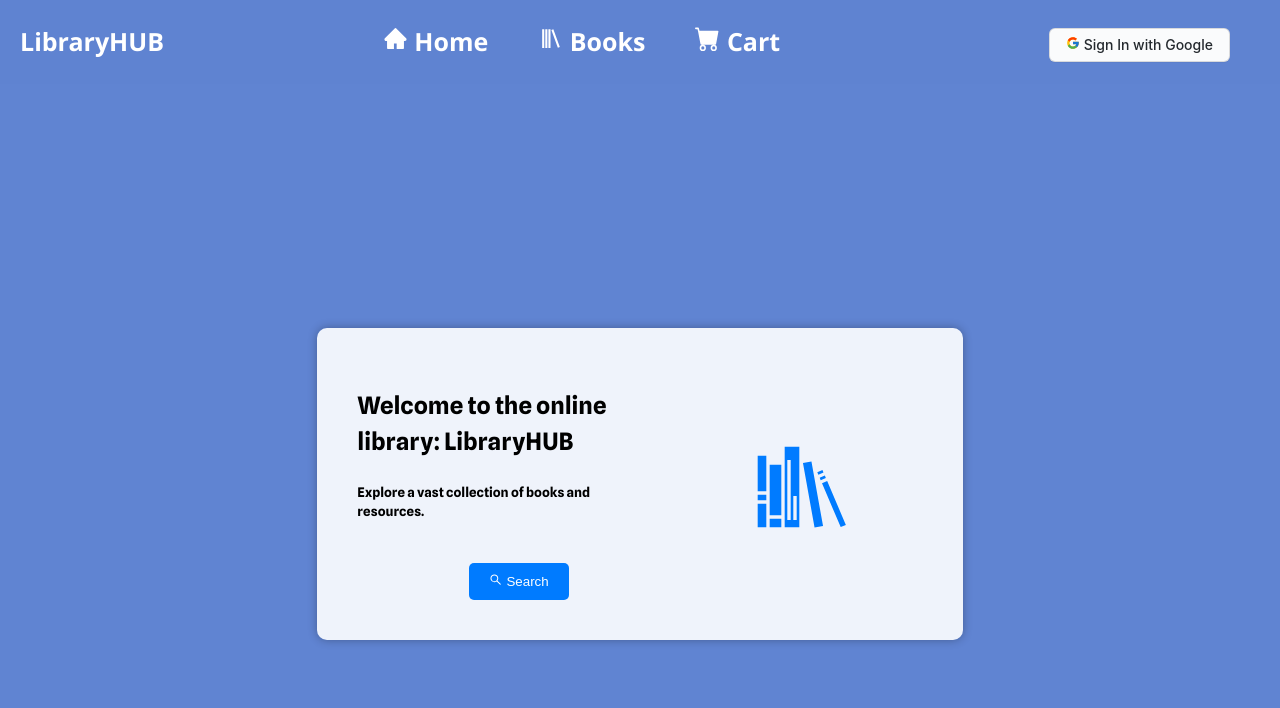
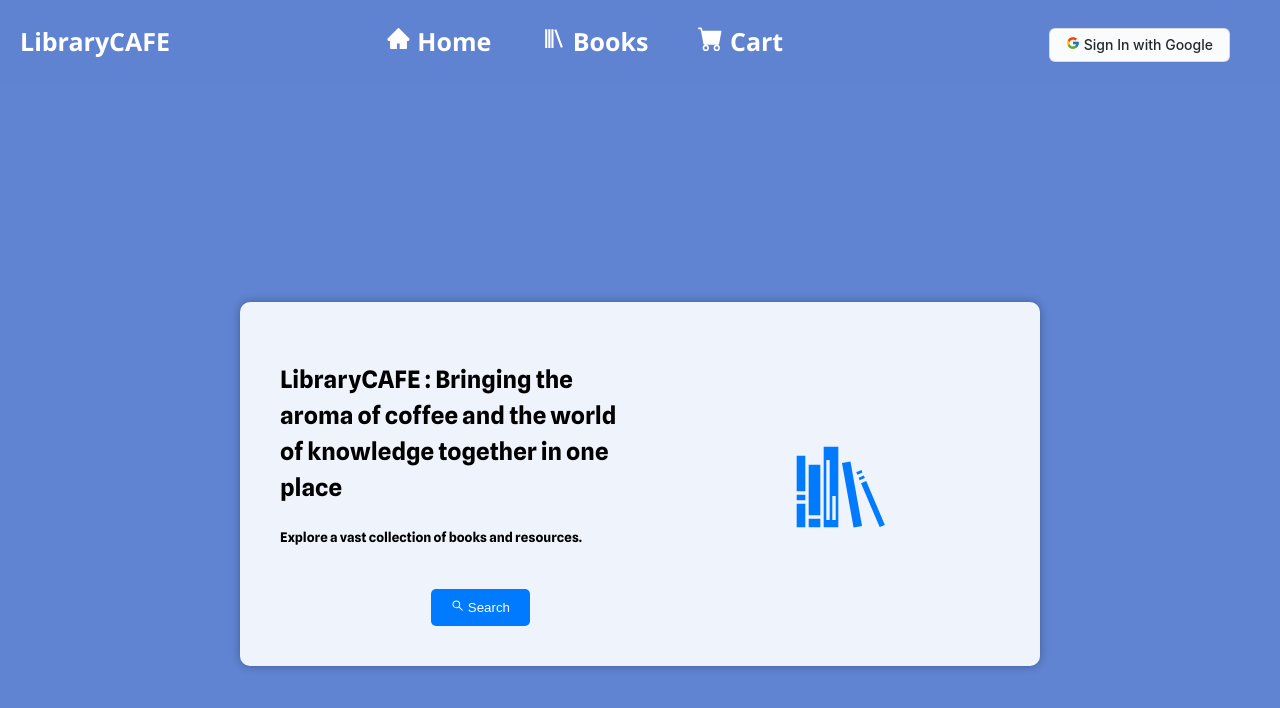
Before and after one commit to AgarwalMaddy/Dev-Rev-Task, a React (Create React App) app: page / in a window 1280 px wide. Shown: the top 708 px of the page. Built offline with nearby package versions, Linux system fonts and the light colour scheme; no server answers.

Commit message:
--finaltouches

```diff
--- a/public/index.html
+++ b/public/index.html
@@ -2,7 +2,7 @@
 <html lang="en">
   <head>
     <meta charset="utf-8" />
-    <link rel="icon" href="%PUBLIC_URL%/favicon.ico" />
+    <link rel="icon" href="logo.jpg" />
     <meta name="viewport" content="width=device-width, initial-scale=1" />
     <meta name="theme-color" content="#000000" />
     <meta
@@ -24,7 +24,7 @@
       work correctly both with client-side routing and a non-root public URL.
       Learn how to configure a non-root public URL by running `npm run build`.
     -->
-    <title>React App</title>
+    <title>LibraryCAFE</title>
   </head>
   <body>
     <noscript>You need to enable JavaScript to run this app.</noscript>
--- a/src/components/header.js
+++ b/src/components/header.js
@@ -25,7 +25,7 @@ function Header(){
     return(
         <div className="navigation">
             <div className="heading">
-                <h2>LibraryHUB</h2>
+                <h2>LibraryCAFE</h2>
             </div>
             <ul>
                 <li className="items">
--- a/src/components/home.js
+++ b/src/components/home.js
@@ -11,7 +11,7 @@ function Home() {
       <div className="book-background">
         <div className="left-container">
           <div className="description">
-            <h2>Welcome to the online library: LibraryHUB</h2>
+            <h2>LibraryCAFE : Bringing the aroma of coffee and the world of knowledge together in one place</h2>
             <h5>Explore a vast collection of books and resources.</h5>
           </div>
           <div className="search-box">
```
Also changed, not shown: src/styles/cart.css (+0 -21 lines), public/logo.jpg (added).
